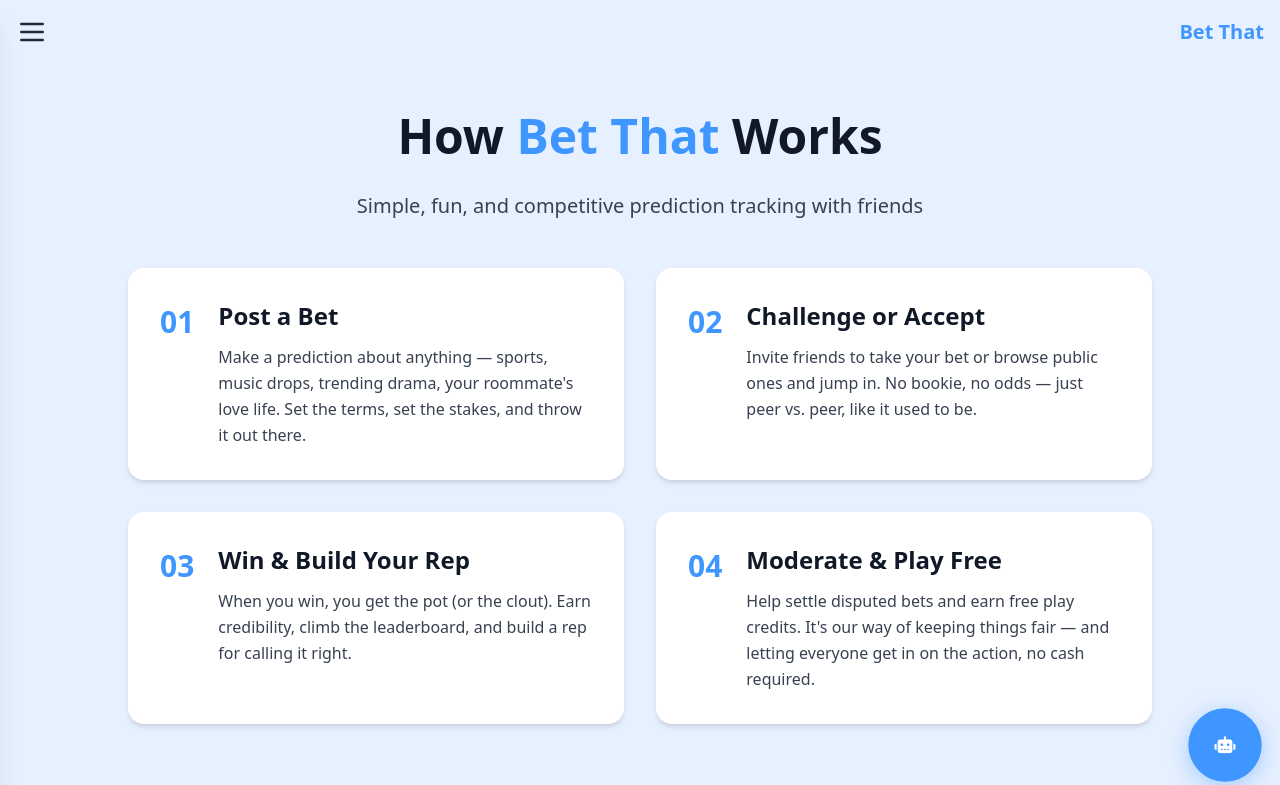
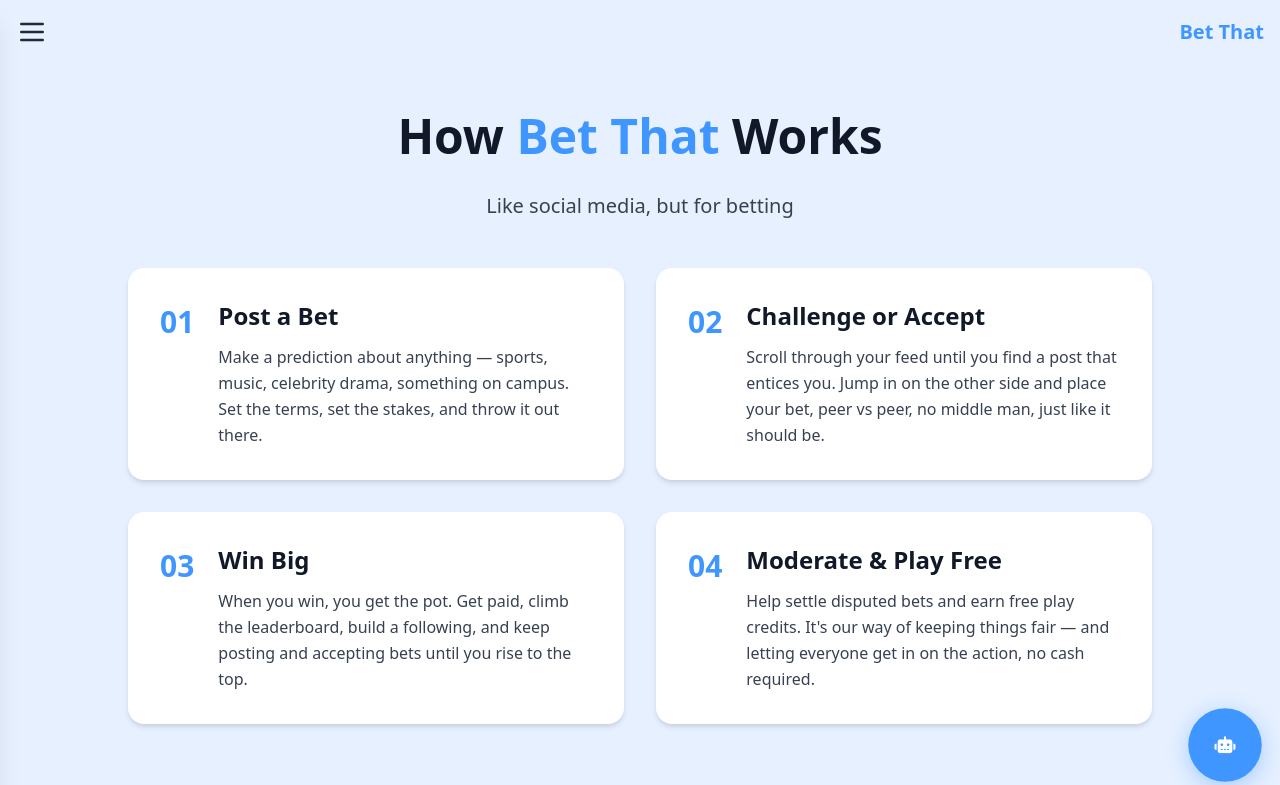
Before and after one commit to trenthaithcox/betthat, a website: page how-it-works.html in a window 1280 px wide. Shown: the top 785 px of the page. Drawn offline with nearby package versions, Linux system fonts and the light colour scheme.

Commit message:
Update how-it-works.html

```diff
--- a/how-it-works.html
+++ b/how-it-works.html
@@ -47,7 +47,7 @@
     <section class="content-section px-4 py-12 mt-16 relative">
         <div class="max-w-5xl mx-auto">
             <h1 class="text-4xl md:text-5xl font-extrabold text-center text-gray-900 mb-8">How <span class="text-primary-500" style="color: #4096FF;">Bet That</span> Works</h1>
-            <p class="text-xl text-center text-gray-700 mb-12 max-w-3xl mx-auto">Simple, fun, and competitive prediction tracking with friends</p>
+            <p class="text-xl text-center text-gray-700 mb-12 max-w-3xl mx-auto">Like social media, but for betting</p>
 
             <div class="grid grid-cols-1 md:grid-cols-2 gap-8 mb-16">
                 <!-- Step 1 -->
@@ -56,7 +56,7 @@
                         <div class="text-primary-500 text-3xl font-bold mt-1 min-w-[40px] transition-all duration-300 group-hover:text-primary-700 group-hover:text-4xl group-hover:transform" style="color: #4096FF;">01</div>
                         <div>
                             <h2 class="text-2xl font-bold mb-3 text-gray-900">Post a Bet</h2>
-                            <p class="text-gray-700 leading-relaxed">Make a prediction about anything — sports, music drops, trending drama, your roommate's love life. Set the terms, set the stakes, and throw it out there.</p>
+                            <p class="text-gray-700 leading-relaxed">Make a prediction about anything — sports, music, celebrity drama, something on campus. Set the terms, set the stakes, and throw it out there.</p>
                         </div>
                     </div>
                 </div>
@@ -67,7 +67,7 @@
                         <div class="text-primary-500 text-3xl font-bold mt-1 min-w-[40px] transition-all duration-300 group-hover:text-primary-700 group-hover:text-4xl group-hover:transform" style="color: #4096FF;">02</div>
                         <div>
                             <h2 class="text-2xl font-bold mb-3 text-gray-900">Challenge or Accept</h2>
-                            <p class="text-gray-700 leading-relaxed">Invite friends to take your bet or browse public ones and jump in. No bookie, no odds — just peer vs. peer, like it used to be.</p>
+                            <p class="text-gray-700 leading-relaxed">Scroll through your feed until you find a post that entices you. Jump in on the other side and place your bet, peer vs peer, no middle man, just like it should be.</p>
                         </div>
                     </div>
                 </div>
@@ -77,8 +77,8 @@
                     <div class="flex items-start gap-6">
                         <div class="text-primary-500 text-3xl font-bold mt-1 min-w-[40px] transition-all duration-300 group-hover:text-primary-700 group-hover:text-4xl group-hover:transform" style="color: #4096FF;">03</div>
                         <div>
-                            <h2 class="text-2xl font-bold mb-3 text-gray-900">Win & Build Your Rep</h2>
-                            <p class="text-gray-700 leading-relaxed">When you win, you get the pot (or the clout). Earn credibility, climb the leaderboard, and build a rep for calling it right.</p>
+                            <h2 class="text-2xl font-bold mb-3 text-gray-900">Win Big</h2>
+                            <p class="text-gray-700 leading-relaxed">When you win, you get the pot. Get paid, climb the leaderboard, build a following, and keep posting and accepting bets until you rise to the top.</p>
                         </div>
                     </div>
                 </div>
```
